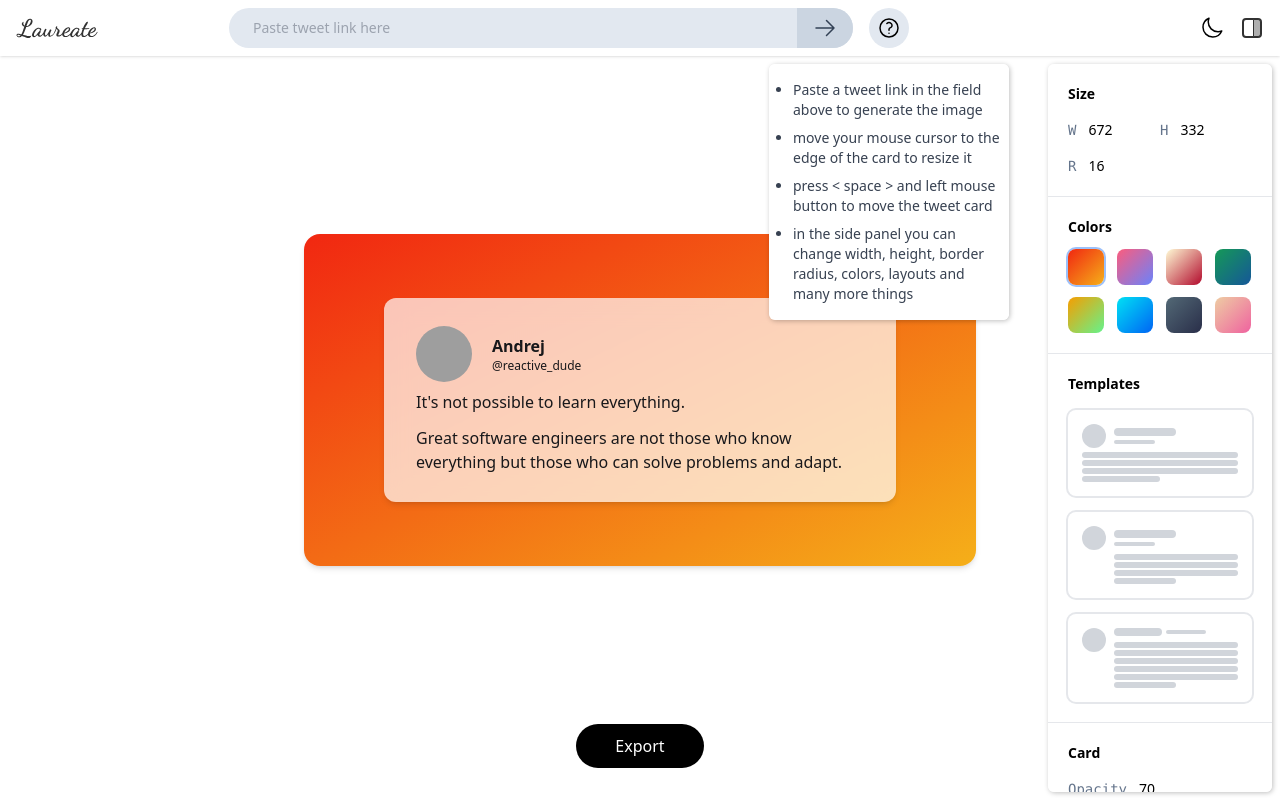
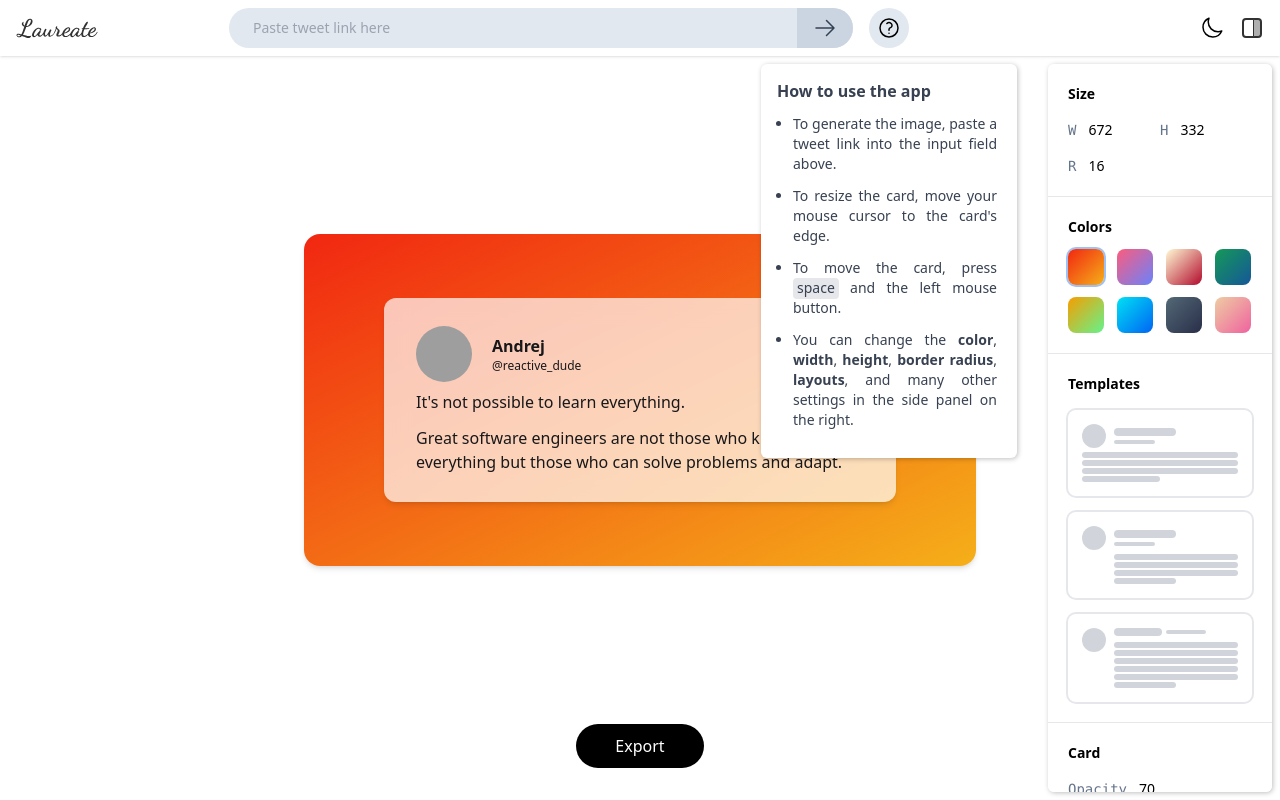
Before and after one commit to subhoghoshX/laureate, a Next.js app: page / in a window 1280 px wide. Both pictures are taken after a click on the button 889 px from the left and 28 px from the top of the page. Built offline with nearby package versions, Linux system fonts and the light colour scheme; grey boxes are pictures that could not be loaded; what prettier-plugin-tailwindcss would draw is missing.

Commit message:
feat: revamp help card

```diff
--- a/components/Header.tsx
+++ b/components/Header.tsx
@@ -99,21 +99,33 @@ export default function Header({ setIsPanelOpen }: Props) {
           </svg>
         </button>
         <aside
-          className={`h-90 absolute right-0 top-14 w-60 translate-x-[calc(50%-20px)] self-end overflow-hidden rounded-md shadow-[1px_1px_5px_rgba(0,0,0,0.25)] transition-[transform,opacity] duration-200 ease-out ${
+          className={`h-90 absolute right-0 top-14 w-64 translate-x-[calc(50%-20px)] self-end overflow-hidden rounded-md bg-white opacity-0 shadow-[1px_1px_5px_rgba(0,0,0,0.25)] transition-[transform,opacity] duration-200 ease-out ${
             isDemoOpen
-              ? "translate-y-0"
-              : "pointer-events-none translate-y-40 opacity-0"
+              ? "translate-y-0 !opacity-100"
+              : "pointer-events-none translate-y-40"
           }`}
         >
-          <ul className="h-full w-full list-disc space-y-2 bg-white p-1 py-4 pl-6 text-sm text-gray-700">
-            <li>Paste a tweet link in the field above to generate the image</li>
-            <li>move your mouse cursor to the edge of the card to resize it</li>
+          <h2 className="px-4 pt-6 font-bold text-gray-700">
+            How to use the app
+          </h2>
+          <ul className="h-full w-full list-disc space-y-3 p-5 pl-8 pb-7 text-justify text-sm text-gray-700">
             <li>
-              press &lt; space &gt; and left mouse button to move the tweet card
+              To generate the image, paste a tweet link into the input field
+              above.
             </li>
             <li>
-              in the side panel you can change width, height, border radius,
-              colors, layouts and many more things
+              To resize the card, move your mouse cursor to the card's edge.
+            </li>
+            <li>
+              To move the card, press{" "}
+              <span className="rounded bg-gray-200 px-1 pb-0.5">space</span> and
+              the left mouse button.
+            </li>
+            <li className="[&>span]:font-semibold">
+              You can change the <span>color</span>, <span>width</span>,{" "}
+              <span>height</span>, <span>border radius</span>,{" "}
+              <span>layouts</span>, and many other settings in the side panel on
+              the right.
             </li>
           </ul>
         </aside>
```
